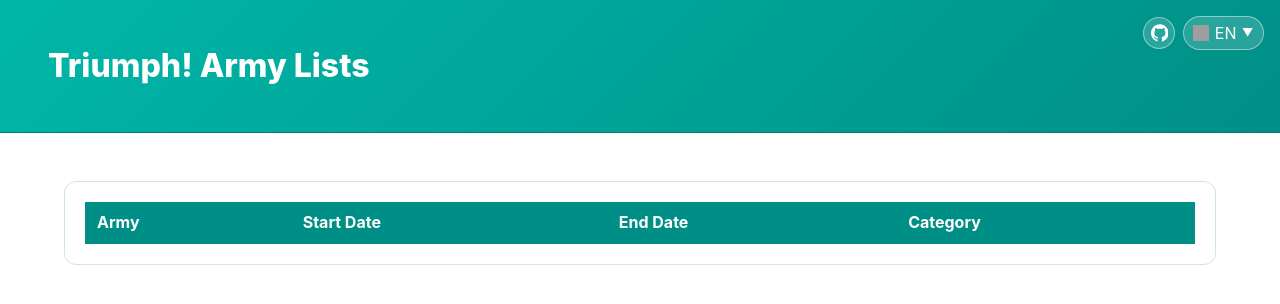
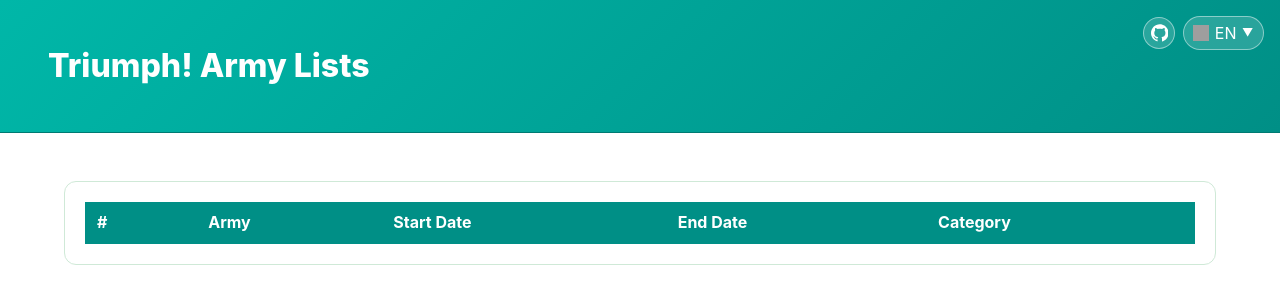
Before and after one commit to leberechtreinhold/leberechtreinhold.github.io, a Flask app: page / in a window 1280 px wide. Shown: the top 304 px of the page. Run offline with Flask 3, Linux system fonts and the light colour scheme; lists and menus that the app fills with data are empty; parts of the project's set-up code (start-up, migrations or seed data) failed here and were passed over; grey boxes are pictures that could not be loaded.

Commit message:
Added column for army number

```diff
--- a/main.py
+++ b/main.py
@@ -300,6 +300,7 @@ def home():
         for item in sorted_army_lists:
                 army_name = str(item.get("name", "Unknown Army")).strip()
                 army_id = str(item.get("id", ""))
+                army_num = str(item.get("sortId", "")) + str(item.get("sublistId", ""))
                 category_names = CATEGORY_NAMES_BY_ARMY_ID.get(army_id, [])
 
                 category_en = ", ".join(category_names) or "-"
@@ -312,6 +313,7 @@ def home():
                         "army": army_name,
                         "army_lang_es": TRANSLATION_ES_BY_KEY.get(army_name, ""),
                         "army_sort": army_name.lower(),
+                        "army_num": army_num,
                         "start_date": format_year(item.get("derivedData", {}).get("listStartDate")),
                         "start_date_value": item.get("derivedData", {}).get("listStartDate"),
                         "end_date": format_year(item.get("derivedData", {}).get("listEndDate")),
--- a/templates/triumph_db.html
+++ b/templates/triumph_db.html
@@ -25,16 +25,19 @@
                         <table id="army-table" class="table is-striped is-hoverable is-fullwidth">
                             <thead>
                                 <tr>
-                                    <th class="sortable" data-col="0" data-type="text" data-lang-en="Army" data-lang-es="Ejército">
+                                    <th class="sortable" data-col="0" data-type="text">
+                                        #<span class="sort-indicator"></span>
+                                    </th>
+                                    <th class="sortable" data-col="1" data-type="text" data-lang-en="Army" data-lang-es="Ejército">
                                         Army<span class="sort-indicator"></span>
                                     </th>
-                                    <th class="sortable colminwidth" data-col="1" data-type="number" data-lang-en="Start Date" data-lang-es="Inicio">
+                                    <th class="sortable colminwidth" data-col="2" data-type="number" data-lang-en="Start Date" data-lang-es="Inicio">
                                         Start Date<span class="sort-indicator"></span>
                                     </th>
-                                    <th class="sortable colminwidth" data-col="2" data-type="number" data-lang-en="End Date" data-lang-es="Fin">
+                                    <th class="sortable colminwidth" data-col="3" data-type="number" data-lang-en="End Date" data-lang-es="Fin">
                                         End Date<span class="sort-indicator"></span>
                                     </th>
-                                    <th class="sortable" data-col="3" data-type="text" data-lang-en="Category" data-lang-es="Categorías">
+                                    <th class="sortable" data-col="4" data-type="text" data-lang-en="Category" data-lang-es="Categorías">
                                         Category<span class="sort-indicator"></span>
                                     </th>
                                 </tr>
@@ -42,6 +45,7 @@
                             <tbody>
                                 {% for row in army_rows %}
                                     <tr>
+                                        <td data-sort-value="{{ row.army_num }}">{{ row.army_num }}</td>
                                         <td data-sort-value="{{ row.army_sort }}" data-lang-en="{{ row.army }}" data-lang-es="{{ row.army_lang_es }}"><a href="{{ url_for('army_detail', army_id=row.army_id) }}">{{ row.army }}</a></td>
                                         <td class="colminwidth" data-sort-value="{{ row.start_date_value if row.start_date_value is not none else '' }}">{{ row.start_date }}</td>
                                         <td class="colminwidth" data-sort-value="{{ row.end_date_value if row.end_date_value is not none else '' }}">{{ row.end_date }}</td>
--- a/templates/triumph_db.js
+++ b/templates/triumph_db.js
@@ -82,6 +82,26 @@
         });
     }
 
+    function isArmyNumber(value) {
+        // A value is an "Army number" if it's a bunch of digits followed by a letter, without spaces (e.g. "123a")
+        // The number can also be a float, so it may contain a dot (e.g. "123.5a")
+        return /^\d+(\.\d+)?[a-zA-Z]$/.test(value);
+    }
+
+    function compareArmyNumbers(a, b, dir) {
+        const numA = parseFloat(a.match(/^(\d+(\.\d+)?)/)[1]);
+        const numB = parseFloat(b.match(/^(\d+(\.\d+)?)/)[1]);
+
+        console.log("Comparing army numbers:", a, b, "->", numA, numB);
+
+        if (numA !== numB) {
+            return dir === "asc" ? numA - numB : numB - numA;
+        }
+        const letterA = a.match(/[a-zA-Z]$/)[0];
+        const letterB = b.match(/[a-zA-Z]$/)[0];
+        return dir === "asc" ? letterA.localeCompare(letterB) : letterB.localeCompare(letterA);
+    }
+
     function sortBy(col, type, dir) {
         if (!tbody) return;
 
@@ -92,6 +112,8 @@
 
             if (type === "number") {
                 return dir === "asc" ? va - vb : vb - va;
+            } else if (isArmyNumber(va) && isArmyNumber(vb)) {
+                return compareArmyNumbers(va, vb, dir);
             }
 
             return dir === "asc" ? va.localeCompare(vb) : vb.localeCompare(va);
```
